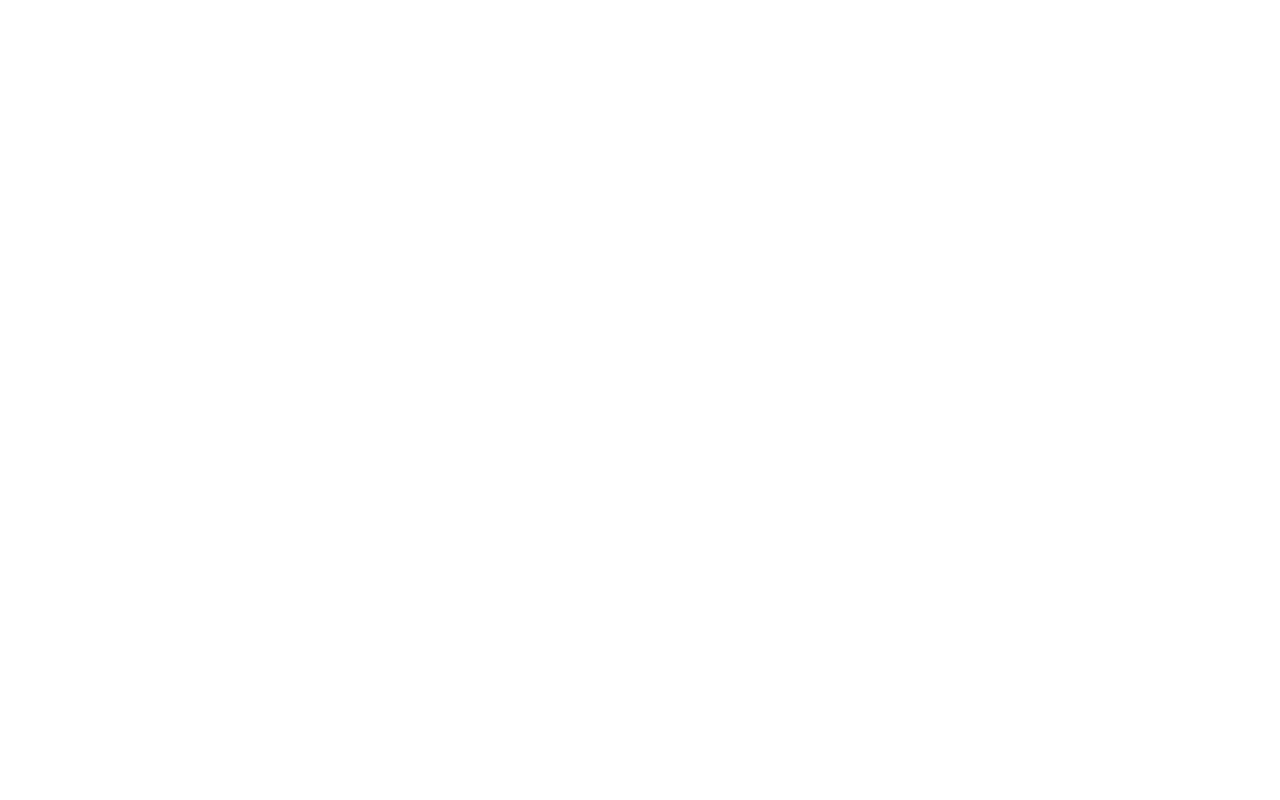
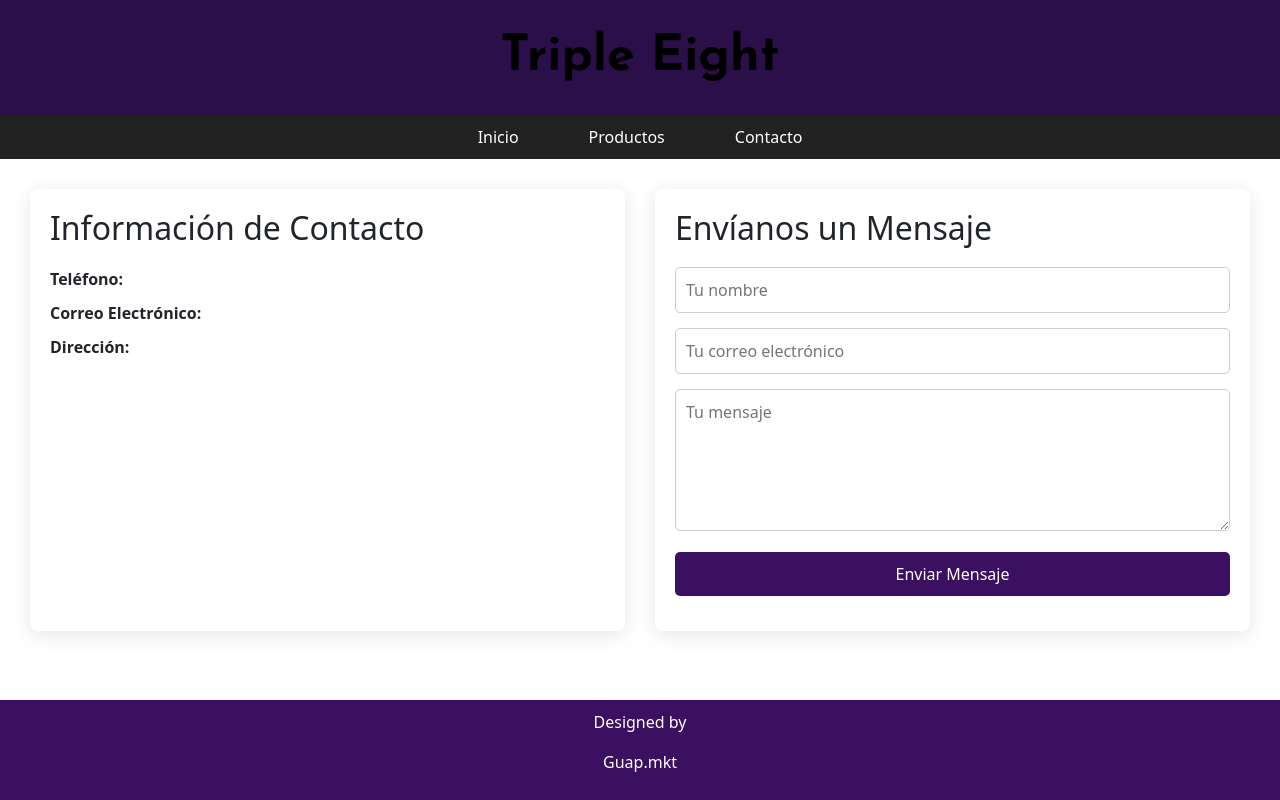
Before and after one commit to luisibarra12/Entregable-2, a plain HTML site: page pages/Contacto.html in a window 1280 px wide. Drawn offline with nearby package versions, Linux system fonts and the light colour scheme; a web font is replaced by a local one.

Commit message:
entrega n3

```diff
--- a/pages/Contacto.html
+++ b/pages/Contacto.html
@@ -1,12 +1,49 @@
 <!DOCTYPE html>
 <html lang="en">
 <head>
-    <link rel="stylesheet" href="../css/style.css">
+    <link rel="stylesheet" href="../css/contacto.css">
+    <link href="https://cdn.jsdelivr.net/npm/bootstrap@5.3.5/dist/css/bootstrap.min.css" rel="stylesheet" integrity="sha384-SgOJa3DmI69IUzQ2PVdRZhwQ+dy64/BUtbMJw1MZ8t5HZApcHrRKUc4W0kG879m7" crossorigin="anonymous">
     <meta charset="UTF-8">
     <meta name="viewport" content="width=device-width, initial-scale=1.0">
-    <title>Document</title>
+    <title>Contacto - Triple Eight</title>
+    <link rel="preconnect" href="https://fonts.googleapis.com">
+    <link rel="preconnect" href="https://fonts.gstatic.com" crossorigin>
+    <link href="https://fonts.googleapis.com/css2?family=Archivo:ital,wght@0,100..900;1,100..900&family=Boldonse&family=DM+Sans:ital,opsz,wght@0,9..40,100..1000;1,9..40,100..1000&family=IBM+Plex+Sans:ital,wght@0,100..700;1,100..700&family=Josefin+Sans:ital,wght@0,100..700;1,100..700&family=Kanit:ital,wght@0,100;0,200;0,300;0,400;0,500;0,600;0,700;0,800;0,900;1,100;1,200;1,300;1,400;1,500;1,600;1,700;1,800;1,900&display=swap" rel="stylesheet">
 </head>
+
 <body>
+    <header>Triple Eight</header>
 
+    <nav>
+        <ul>
+            <li><a href="/index.html">Inicio</a></li>
+            <li><a href="/pages/productos.html">Productos</a></li>
+            <li><a href="/pages/Contacto.html">Contacto</a></li>
+        </ul>
+    </nav>
+
+    <section class="contact-container">
+        <div class="contact-info">
+            <h2>Información de Contacto</h2>
+            <p><strong>Teléfono:</strong> </p>
+            <p><strong>Correo Electrónico:</strong> </p>
+            <p><strong>Dirección:</strong> </p>
+        </div>
+
+        <div class="form-container">
+            <h2>Envíanos un Mensaje</h2>
+            <form action="submit_form.php" method="post">
+                <input type="text" name="name" placeholder="Tu nombre" required>
+                <input type="email" name="email" placeholder="Tu correo electrónico" required>
+                <textarea name="message" rows="5" placeholder="Tu mensaje" required></textarea>
+                <input type="submit" value="Enviar Mensaje">
+            </form>
+        </div>
+    </section>
+
+    <footer>
+        <p class="designed-by">Designed by </p>
+        <p class="guap-mkt">Guap.mkt </p>
+    </footer>
 </body>
 </html>
--- /dev/null
+++ b/scss/contacto.scss
@@ -0,0 +1,158 @@
+// Variables
+$primary-color: #3b1061;
+$secondary-color: #2a0f48;
+$highlight-color: #b784e4;
+$text-color: #000000;
+$font-family: "Josefin Sans", sans-serif;
+$base-font-size: 16px;
+$small-font-size: 30px;
+$medium-font-size: 40px;
+$large-font-size: 50px;
+
+// Mixin para sombras
+@mixin box-shadow($shadow) {
+  box-shadow: 0 4px 20px rgba(0, 0, 0, $shadow);
+}
+
+// Reset de estilos
+* {
+  margin: 0;
+  padding: 0;
+  box-sizing: border-box;
+}
+
+body {
+  font-family: 'DM Sans', sans-serif;
+  background-color: #f4f4f4;
+  text-align: center;
+  font-size: $base-font-size;
+  animation: fadeIn 1s ease-in;
+}
+
+// Encabezado
+header {
+  background-color: $primary-color;
+  color: white;
+  text-align: center;
+  padding: 20px;
+  font-size: $large-font-size;
+  font-weight: bold;
+  font-family: $font-family;
+  transition: background-color 0.5s ease;
+
+  &:hover {
+    background-color: $secondary-color;
+  }
+}
+
+// Menú de navegación
+nav ul {
+  display: flex;
+  justify-content: center;
+  list-style-type: none;
+  padding: 10px 0;
+  background-color: #222;
+  margin: 0;
+}
+
+nav ul li {
+  margin: 0 15px;
+}
+
+nav ul li a {
+  color: white;
+  text-decoration: none;
+  padding: 10px 20px;
+  border-radius: 5px;
+  transition: background-color 0.3s ease;
+}
+
+nav ul li a:hover {
+  background-color: #555;
+}
+
+// Contenedor de contacto
+.contact-container {
+  display: grid;
+  grid-template-columns: 1fr 1fr;
+  gap: 30px;
+  padding: 30px;
+}
+
+.contact-info, .form-container {
+  background-color: #fff;
+  padding: 20px;
+  border-radius: 8px;
+  @include box-shadow(0.1);
+}
+
+.contact-info:hover, .form-container:hover {
+  transform: translateY(-10px);
+}
+
+.contact-info h2, .form-container h2 {
+  margin-bottom: 20px;
+}
+
+.contact-info p {
+  margin-bottom: 10px;
+}
+
+.form-container input, .form-container textarea {
+  width: 100%;
+  padding: 10px;
+  margin-bottom: 15px;
+  border: 1px solid #ccc;
+  border-radius: 5px;
+}
+
+.form-container input[type="submit"] {
+  background-color: $primary-color;
+  color: white;
+  border: none;
+  cursor: pointer;
+}
+
+.form-container input[type="submit"]:hover {
+  background-color: $highlight-color;
+}
+
+// Pie de página
+footer {
+  text-align: center;
+  background-color: $primary-color;
+  color: white;
+  padding: 10px;
+  position: fixed;
+  bottom: 0;
+  width: 100%;
+}
+
+// Animación al cargar la página
+@keyframes fadeIn {
+  0% { opacity: 0; }
+  100% { opacity: 1; }
+}
+
+// Media queries
+
+@media (max-width: 600px) {
+  // Dispositivo: Teléfonos
+  .contact-container {
+    grid-template-columns: 1fr;
+  }
+}
+
+@media (min-width: 601px) and (max-width: 1024px) {
+  // Dispositivo: Tablets
+  .contact-container {
+    grid-template-columns: 1fr 1fr;
+  }
+}
+
+@media (min-width: 1025px) {
+  // Dispositivo: Escritorios
+  .contact-container {
+    grid-template-columns: 1fr 1fr;
+  }
+}
--- /dev/null
+++ b/scss/style.scss
@@ -0,0 +1,158 @@
+// Variables
+$primary-color: #3b1061;
+$secondary-color: #2a0f48;
+$highlight-color: #b784e4;
+$text-color: #000000;
+$font-family: "Josefin Sans", sans-serif;
+$base-font-size: 16px;
+$small-font-size: 30px;
+$medium-font-size: 40px;
+$large-font-size: 50px;
+
+// Mixin para sombras
+@mixin box-shadow($shadow) {
+  box-shadow: 0 4px 20px rgba(0, 0, 0, $shadow);
+}
+
+// Reset de estilos
+* {
+  margin: 0;
+  padding: 0;
+  box-sizing: border-box;
+}
+
+body {
+  font-family: 'DM Sans', sans-serif;
+  background-color: #f4f4f4;
+  text-align: center;
+  font-size: $base-font-size;
+  animation: fadeIn 1s ease-in;
+}
+
+// Encabezado
+header {
+  background-color: $primary-color;
+  color: white;
+  text-align: center;
+  padding: 20px;
+  font-size: $large-font-size;
+  font-weight: bold;
+  font-family: $font-family;
+  transition: background-color 0.5s ease;
+
+  &:hover {
+    background-color: $secondary-color;
+  }
+}
+
+// Menú de navegación
+nav ul {
+  display: flex;
+  justify-content: center;
+  list-style-type: none;
+  padding: 10px 0;
+  background-color: #222;
+  margin: 0;
+}
+
+nav ul li {
+  margin: 0 15px;
+}
+
+nav ul li a {
+  color: white;
+  text-decoration: none;
+  padding: 10px 20px;
+  border-radius: 5px;
+  transition: background-color 0.3s ease;
+}
+
+nav ul li a:hover {
+  background-color: #555;
+}
+
+// Contenedor de contacto
+.contact-container {
+  display: grid;
+  grid-template-columns: 1fr 1fr;
+  gap: 30px;
+  padding: 30px;
+}
+
+.contact-info, .form-container {
+  background-color: #fff;
+  padding: 20px;
+  border-radius: 8px;
+  @include box-shadow(0.1);
+}
+
+.contact-info:hover, .form-container:hover {
+  transform: translateY(-10px);
+}
+
+.contact-info h2, .form-container h2 {
+  margin-bottom: 20px;
+}
+
+.contact-info p {
+  margin-bottom: 10px;
+}
+
+.form-container input, .form-container textarea {
+  width: 100%;
+  padding: 10px;
+  margin-bottom: 15px;
+  border: 1px solid #ccc;
+  border-radius: 5px;
+}
+
+.form-container input[type="submit"] {
+  background-color: $primary-color;
+  color: white;
+  border: none;
+  cursor: pointer;
+}
+
+.form-container input[type="submit"]:hover {
+  background-color: $highlight-color;
+}
+
+// Pie de página
+footer {
+  text-align: center;
+  background-color: $primary-color;
+  color: white;
+  padding: 10px;
+  position: fixed;
+  bottom: 0;
+  width: 100%;
+}
+
+// Animación al cargar la página
+@keyframes fadeIn {
+  0% { opacity: 0; }
+  100% { opacity: 1; }
+}
+
+// Media queries
+
+@media (max-width: 600px) {
+  // Dispositivo: Teléfonos
+  .contact-container {
+    grid-template-columns: 1fr;
+  }
+}
+
+@media (min-width: 601px) and (max-width: 1024px) {
+  // Dispositivo: Tablets
+  .contact-container {
+    grid-template-columns: 1fr 1fr;
+  }
+}
+
+@media (min-width: 1025px) {
+  // Dispositivo: Escritorios
+  .contact-container {
+    grid-template-columns: 1fr 1fr;
+  }
+}
```
Also changed, not shown: index.html (+5 -4 lines), css/contacto.css (added), css/style.css.
